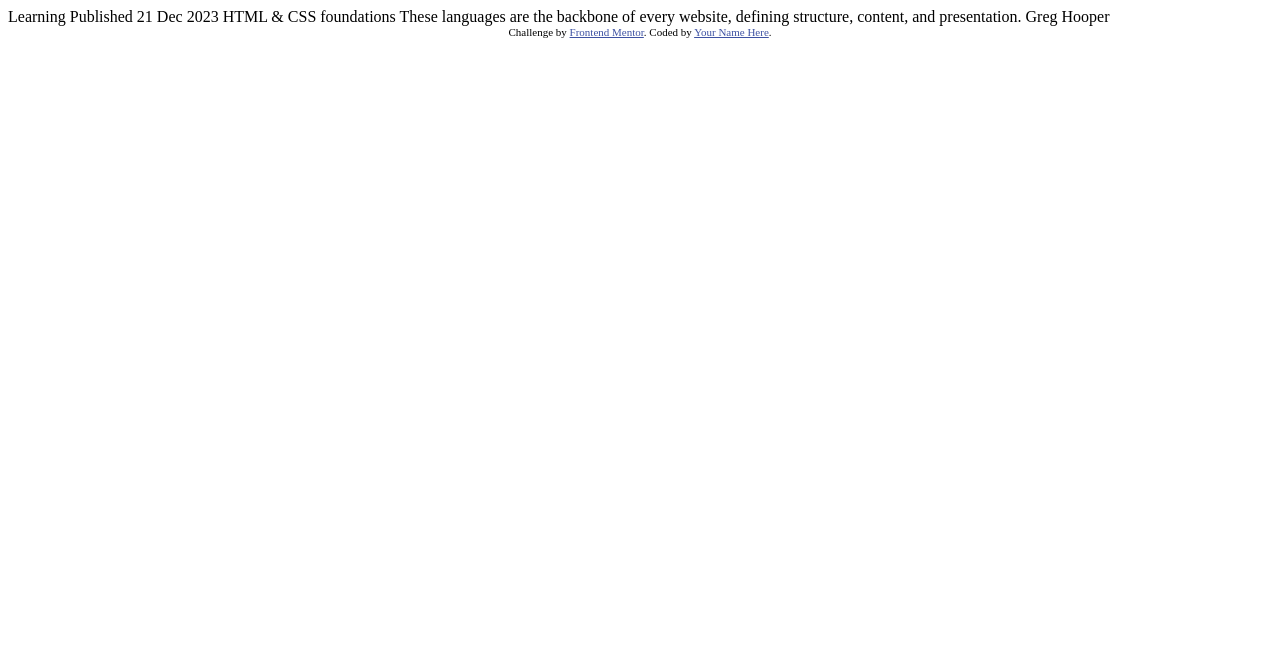
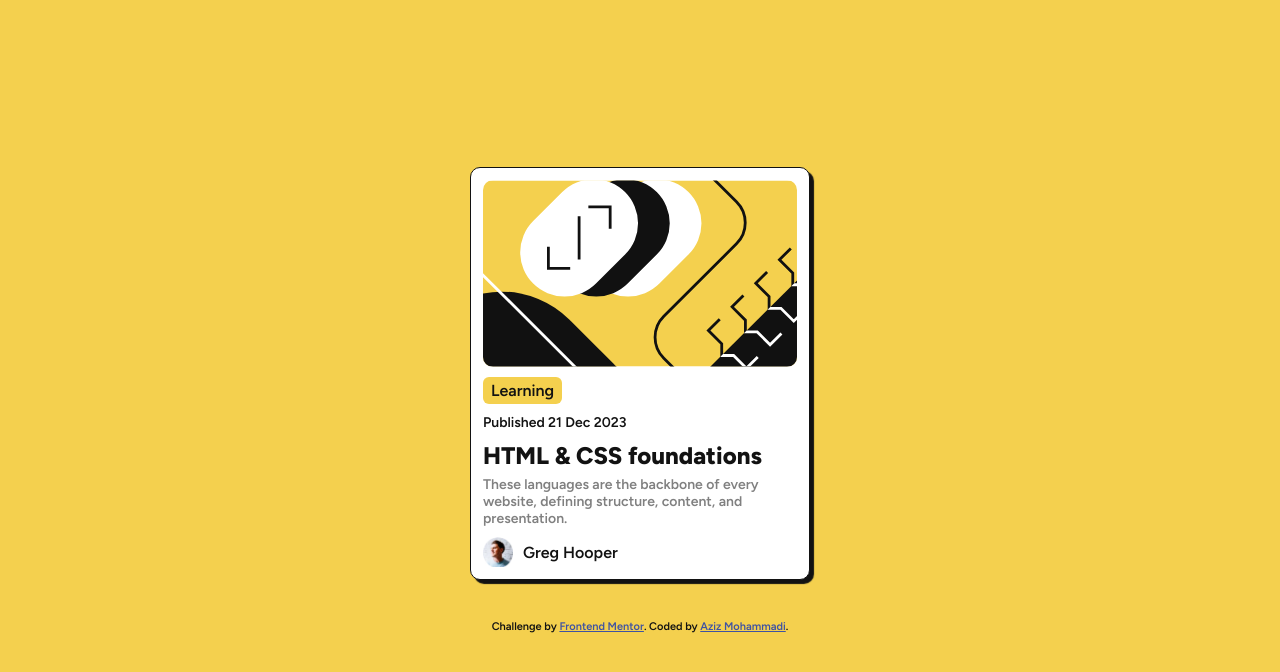
Before and after one commit to aziz-mohammadi/frontend-mentor, a plain HTML site: page 1-blog-preview-card/index.html in a window 1280 px wide. Drawn offline with Linux system fonts and the light colour scheme.

Commit message:
blog preview card has been created

```diff
--- a/1-blog-preview-card/index.html
+++ b/1-blog-preview-card/index.html
@@ -15,25 +15,126 @@
     <title>Frontend Mentor | Blog preview card</title>
 
     <style>
+      @import url("https://fonts.googleapis.com/css2?family=Figtree:wght@600;800&display=swap");
+      * {
+        margin: 0;
+        padding: 0;
+        box-sizing: border-box;
+      }
+
+      body {
+        font-family: "Figtree", sans-serif;
+        background-color: #f4d04e;
+        height: 100vh;
+        display: flex;
+        flex-direction: column;
+        align-items: center;
+        justify-content: center;
+        color: #121212;
+      }
+
+      .card {
+        max-width: 340px;
+        width: 100%;
+        padding: 12px;
+        border-radius: 10px;
+        border: 1.5px solid #121212;
+        box-shadow: 4px 4px 1px #121212;
+        background-color: #fff;
+      }
+
+      .card .card__img {
+        width: 100%;
+        border-radius: 10px;
+      }
+
+      .card__label {
+        display: block;
+        margin: 6px 0;
+        background-color: #f4d04e;
+        border-radius: 6px;
+        padding: 4px 8px;
+        width: 600;
+        width: max-content;
+      }
+
+      .card__published {
+        margin: 10px 0;
+        font-size: 14px;
+        width: 600;
+      }
+
+      .card__title {
+        margin: 6px 0;
+      }
+
+      .card__description {
+        font-size: 14px;
+        width: 600;
+        color: #808080;
+        margin: 6px 0;
+      }
+
+      .card__avatar {
+        display: flex;
+        align-items: center;
+        gap: 10px;
+        margin-top: 10px;
+      }
+
+      .card__avatar img {
+        width: 30px;
+        height: 30px;
+        object-fit: cover;
+      }
+
+      .card__avatar .person__name {
+        width: 800;
+      }
+
       .attribution {
         font-size: 11px;
         text-align: center;
+        margin-top: 40px;
       }
+
       .attribution a {
         color: hsl(228, 45%, 44%);
+      }
+
+      @media (max-width: 375px) {
+        .card__title {
+          font-size: 1.2em;
+        }
       }
     </style>
   </head>
   <body>
-    Learning Published 21 Dec 2023 HTML & CSS foundations These languages are
-    the backbone of every website, defining structure, content, and
-    presentation. Greg Hooper
+    <div class="card">
+      <img src="images/illustration-article.svg" alt="card" class="card__img" />
+      <span class="card__label">Learning</span>
+      <p class="card__published">Published 21 Dec 2023</p>
+      <h2 class="card__title">HTML & CSS foundations</h2>
+      <p class="card__description">
+        These languages are the backbone of every website, defining structure,
+        content, and presentation.
+      </p>
+      <div class="card__avatar">
+        <img src="images/image-avatar.webp" alt="person" />
+        <span class="person__name">Greg Hooper</span>
+      </div>
+    </div>
 
     <div class="attribution">
       Challenge by
       <a href="https://www.frontendmentor.io?ref=challenge" target="_blank"
         >Frontend Mentor</a
-      >. Coded by <a href="#">Your Name Here</a>.
+      >. Coded by
+      <a
+        href="https://www.frontendmentor.io/profile/aziz-mohammadi"
+        target="_blank"
+        >Aziz Mohammadi</a
+      >.
     </div>
   </body>
 </html>
```
